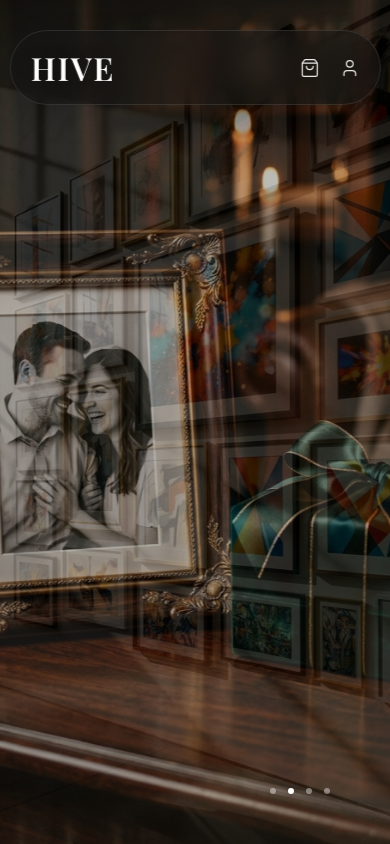
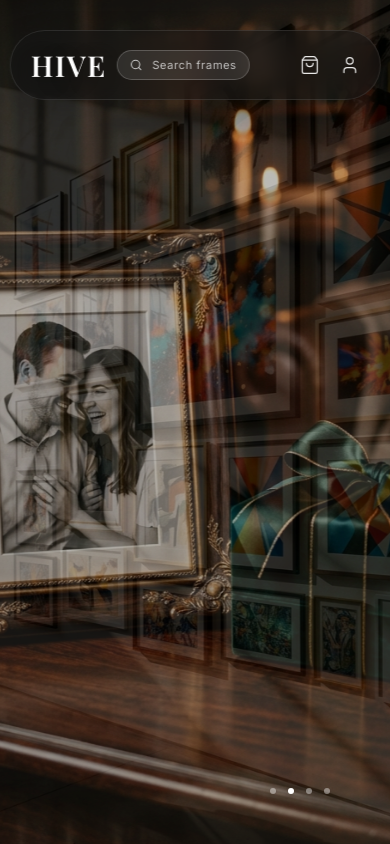
Before and after one commit to Abhinav6282bit/Hive, a React (Vite) app: page / in a window 390 px wide. Shown: the top 844 px of the page. Built offline with nearby package versions, Linux system fonts and the light colour scheme; a web font is replaced by a local one.

Commit message:
fix: resolve touch scrolling on mobile and show search bar in mobile navbar

```diff
--- a/src/components/HeroSlider.jsx
+++ b/src/components/HeroSlider.jsx
@@ -86,9 +86,13 @@ export function HeroSlider() {
       touchStartY = e.touches[0].clientY
     }
     const handleTouchMove = (e) => {
-      if (window.scrollY > 50) return
-      if (isAnimating) {
-        e.preventDefault()
+      // Prevent native scrolling if we are not on the last slide,
+      // or if we are animating, to allow the swipe to trigger the slider instead
+      if (currentSlide < SLIDES.length - 1 || isAnimating) {
+        // Only prevent default if we are at the top of the page
+        if (window.scrollY <= 50) {
+          e.preventDefault()
+        }
       }
     }
     const handleTouchEnd = (e) => {
@@ -96,10 +100,10 @@ export function HeroSlider() {
       const touchEndY = e.changedTouches[0].clientY
       const deltaY = touchStartY - touchEndY
 
-      if (deltaY > 30) { // Swiped up (scrolling down)
+      if (deltaY > 40) { // Swiped up (scrolling down)
         if (currentSlide === SLIDES.length - 1) return
         nextSlide()
-      } else if (deltaY < -30) { // Swiped down (scrolling up)
+      } else if (deltaY < -40) { // Swiped down (scrolling up)
         if (currentSlide === 0) return
         prevSlide()
       }
--- a/src/components/Navbar.jsx
+++ b/src/components/Navbar.jsx
@@ -38,7 +38,7 @@ export function Navbar() {
       </div>
 
       {/* Center: Search Bar */}
-      <div className="desktop-only" style={{ flex: 1.5, display: 'flex', justifyContent: 'center' }}>
+      <div className="search-wrapper" style={{ flex: 1.5, display: 'flex', justifyContent: 'center' }}>
         <div style={{
           display: 'flex',
           alignItems: 'center',
--- a/src/index.css
+++ b/src/index.css
@@ -57,7 +57,20 @@ h1, h2, h3 {
   }
 
   .nav-logo {
-    font-size: 2rem !important;
+    font-size: 1.8rem !important;
+  }
+
+  .search-wrapper {
+    flex: 2 !important;
+    margin: 0 10px !important;
+  }
+
+  .search-wrapper > div {
+    padding: 6px 12px !important;
+  }
+
+  .search-input {
+    font-size: 0.7rem !important;
   }
 
   .product-section-container {
```
